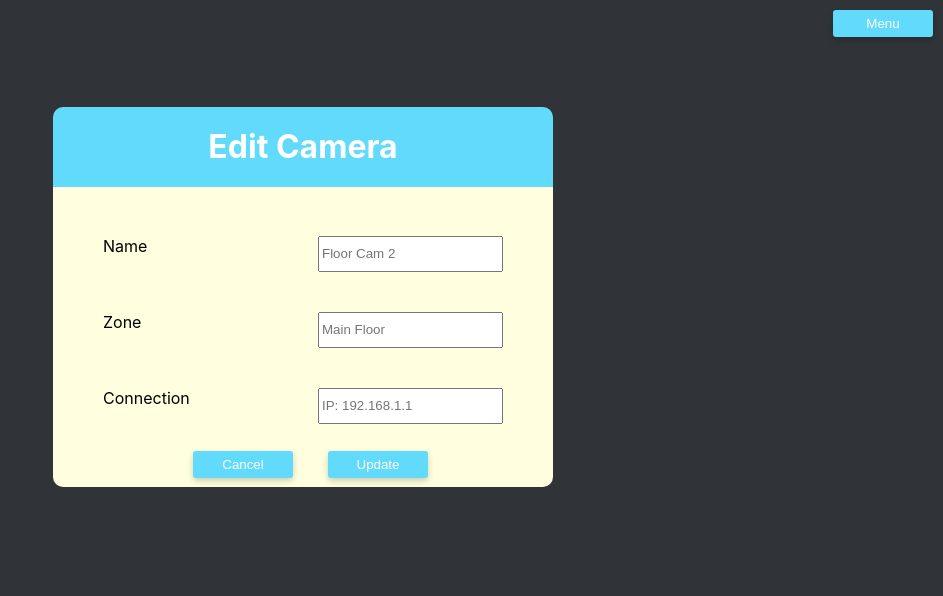
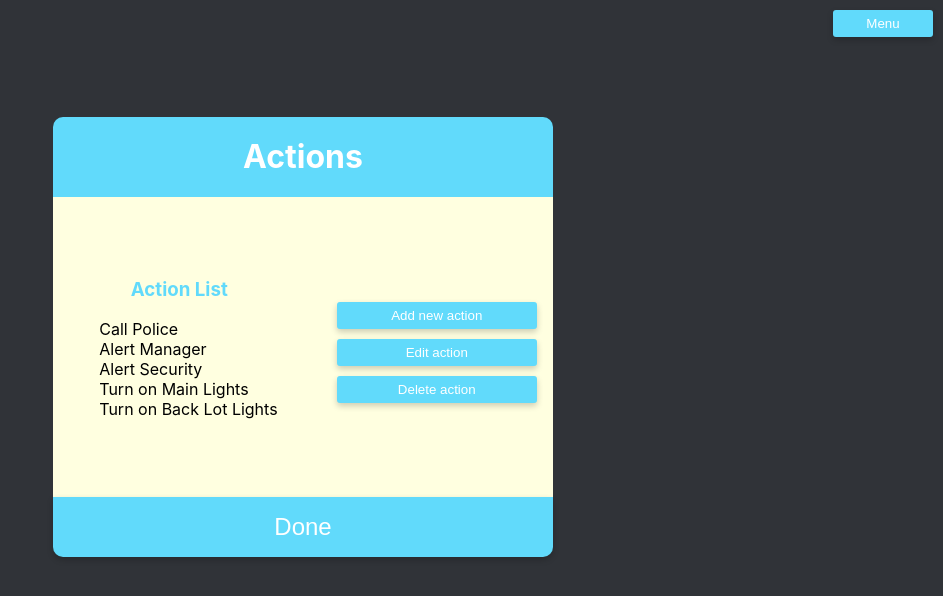
Before and after one commit to Zhalkhas/SeniorProject, a React (Create React App) app in the folder frontend/sp_front/: page /actions in a window 1280 px wide. Shown: the top 596 px of the page, without its empty margins (337-1280 px from the left). Built offline with nearby package versions, Linux system fonts and the light colour scheme.

Commit message:
feat: Cameras, Actions list delete; Authentication and logout

```diff
--- a/frontend/sp_front/src/App.js
+++ b/frontend/sp_front/src/App.js
@@ -6,16 +6,21 @@ import Cameras from './components/Cameras.js'
 import Groups from './components/Groups.js'
 import Actions from './components/Actions.js'
 import EditCamera from './components/EditCamera.js'
+import { BrowserRouter as Router, Switch, Route} from 'react-router-dom'
 
 function App() {
   return (
-    // <Authorization />
-    // <Menu />
-    // <Persons />
-    // <Cameras />
-    // <Groups />
-    // <Actions />
-    <EditCamera />
+    <Router>
+      <Switch>
+        <Route path="/" exact component={Authorization} />
+        <Route path="/menu" exact component={Menu} />
+        <Route path="/persons" component={Persons} />
+        <Route path="/cameras" exact component={Cameras} />
+        <Route path="/groups" component={Groups} />
+        <Route path="/actions" component={Actions} />
+        <Route path="/cameras/edit" component={EditCamera} />
+      </Switch>
+    </Router>
   );
 }
 
--- a/frontend/sp_front/src/components/Actions.js
+++ b/frontend/sp_front/src/components/Actions.js
@@ -1,14 +1,16 @@
-import React from 'react'
+import { React, useState } from 'react'
 
 function Actions() {
 
-    const persons = [
+    const [delWord, setdelWord] = useState("")
+
+    const [actions, setActions] = useState([
         "Call Police",
         "Alert Manager",
         "Alert Security",
         "Turn on Main Lights",
         "Turn on Back Lot Lights",
-    ]
+    ])
 
     return (
         <div className="object">
@@ -19,9 +21,9 @@ function Actions() {
                     <div className="list-box">
                         <h3>Action List</h3>
                         <ul>
-                            {persons.map(person => {
+                            {actions.map(action => {
                                 return (
-                                    <li><div>{person}</div></li>
+                                    <li><a style={{cursor: "pointer"}} onClick={() => {setdelWord(action)}}>{action}</a></li>
                                 )
                             })}
                         </ul>
@@ -29,7 +31,7 @@ function Actions() {
                     <div className="buttons-box">
                         <button>Add new action</button>
                         <button>Edit action</button>
-                        <button>Delete action</button>
+                        <button onClick={() => {setActions(actions.filter(word => word !== delWord))}}>Delete action</button>
                     </div>
                 </div>
                 <button id="done">Done</button>
--- a/frontend/sp_front/src/components/Authorization.js
+++ b/frontend/sp_front/src/components/Authorization.js
@@ -1,11 +1,13 @@
 import React, { useState, useEffect } from 'react'
 import axios from 'axios'
+import { Redirect } from 'react-router-dom'
 
 const baseURL = "http://localhost:8888"
 
 function Authorization() {
     const [username, setUsername] = useState("")
     const [password, setPassword] = useState("")
+    const [auth, setAuth] = useState(false)
 
     function submitForm(e) {
         e.preventDefault()
@@ -15,14 +17,16 @@ function Authorization() {
         axios.get(URL)
             .then(response => {
                 console.log(response)
+
+                setAuth(true)
+
+                console.log(auth);
             })
             .catch(error => {
                 console.log(error)
             })
 
-        // console.log(URL)
-        // console.log({username})
-        // console.log({password})
+
     }
 
     return (
@@ -31,7 +35,8 @@ function Authorization() {
                 <h1>Authorization</h1>
                 <input type="text" id="username" onChange={e => setUsername(e.target.value)} placeholder="Username"></input>
                 <input type="password" id="password" onChange={e => setPassword(e.target.value)} placeholder="Password"></input>
-                <button type="submit">Submit</button>
+                {/* <button type="submit">Submit</button> */}
+                {!auth ? <button type="submit">Submit</button> : <Redirect to="menu" />}
             </form>
         </div>
     )
--- a/frontend/sp_front/src/components/Cameras.js
+++ b/frontend/sp_front/src/components/Cameras.js
@@ -1,8 +1,10 @@
-import React from 'react'
+import { React, useState} from 'react'
+import { Link } from 'react-router-dom'
 
 function Cameras() {
 
-    const persons = [
+    const [cameras, setCameras] = useState(
+        [
             "Floor Cam 1",
             "Floor Cam 2",
             "Floor Cam 3",
@@ -12,6 +14,9 @@ function Cameras() {
             "Loading Dock Cam",
             "Backyard"
         ]
+    )
+
+    const [delWord, setdelWord] = useState("")
 
     return (
         <div className="object">
@@ -22,17 +27,17 @@ function Cameras() {
                     <div className="list-box">
                         <h3>Camera List</h3>
                         <ul>
-                            {persons.map(person => {
+                            {cameras.map(camera => {
                                 return (
-                                    <li><div>{person}</div></li>
+                                    <li><a style={{cursor: "pointer"}} onClick={() => {setdelWord(camera)}}>{camera}</a></li>
                                 )
                             })}
                         </ul>
                     </div>
                     <div className="buttons-box">
                         <button>Add new camera</button>
-                        <button>Edit camera</button>
-                        <button>Delete camera</button>
+                        <Link to="cameras/edit" style={{textDecoration: "none"}}><button>Edit camera</button></Link>
+                        <button onClick={() => {setCameras(cameras.filter(word => word !== delWord))}}>Delete camera</button>
                     </div>
                 </div>
                 <button id="done">Done</button>
--- a/frontend/sp_front/src/components/Menu.js
+++ b/frontend/sp_front/src/components/Menu.js
@@ -1,4 +1,5 @@
-import React from 'react'
+import { React, useState } from 'react'
+import { Link, Redirect } from 'react-router-dom'
 
 function Menu() {
 
@@ -11,17 +12,25 @@ function Menu() {
         "Configure": "/assets/configuration.svg"
     }
 
+    const [logged, setLogged] = useState(true)
+
+    function logout() {
+        setLogged(false)
+    }
+
     return (
         <div className="menu">
-            <button>Logout</button>
+            {logged ? <button onClick={logout}>Logout</button> : <Redirect to="" />}
             <h1>Menu</h1>
             <div className="box">
                 {Object.entries(items).map(([key, value]) => {
                     return(
-                        <div className="item">
-                            <img src={value} width="80" height="80"></img>
-                            <p>{key}</p>
-                        </div>
+                        <Link to={key.toLowerCase()} style={{textDecoration: "none"}}>
+                            <div className="item">
+                                <img src={value} width="80" height="80"></img>
+                                <p>{key}</p>
+                            </div>
+                        </Link>
                     )
                 })}
             </div>
```
Lines whose indentation alone changed are shown as unchanged.
